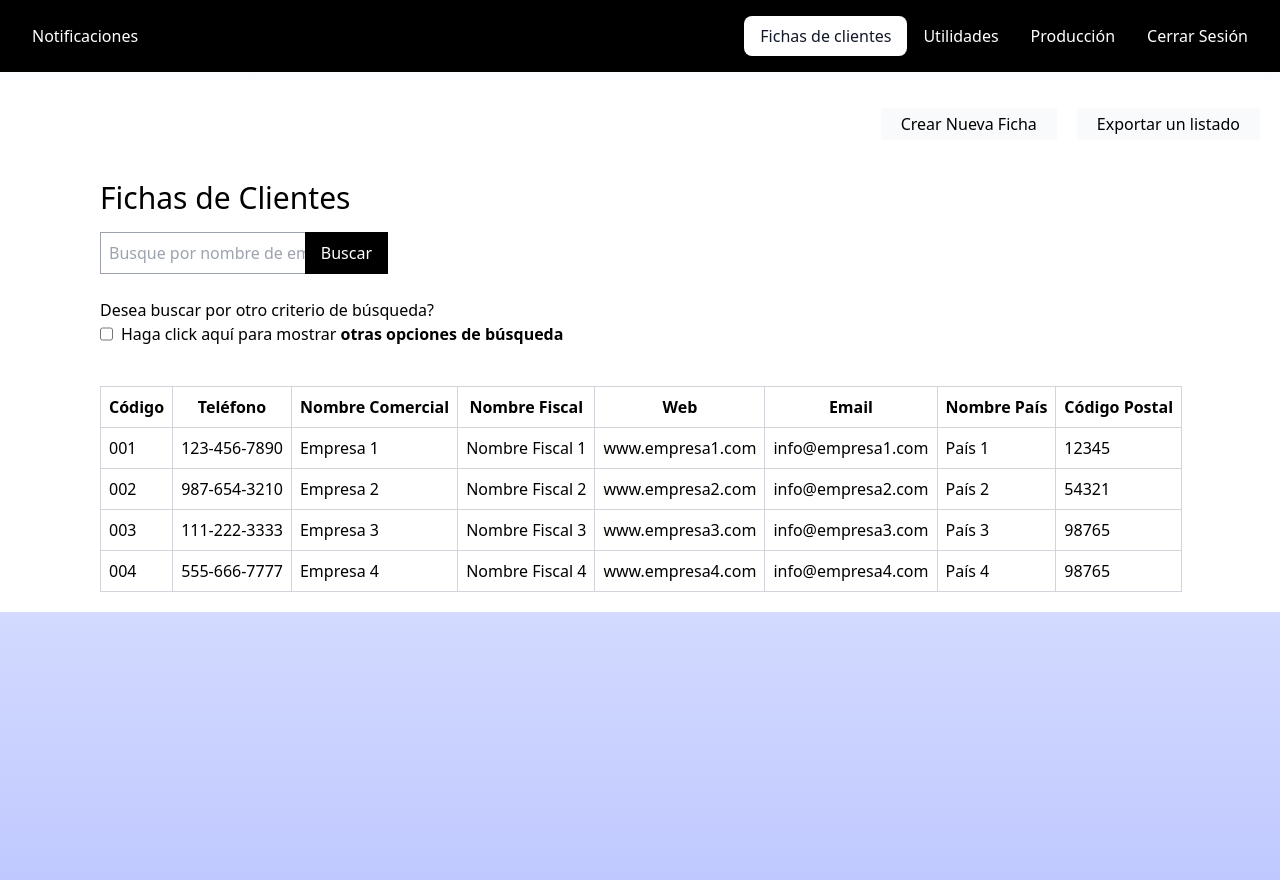
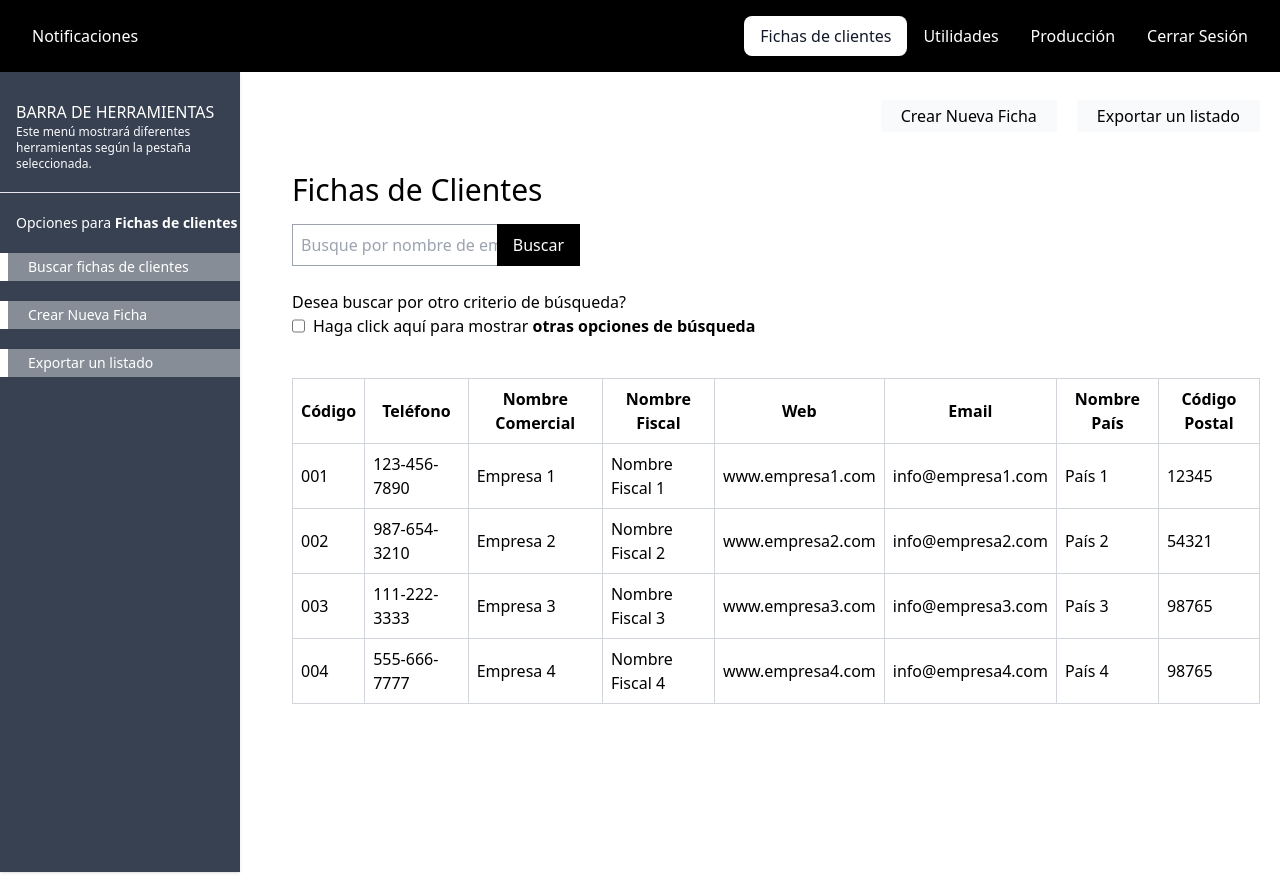
Before and after one commit to frankgimeno3/p3erp, a Next.js app: page /home in a window 1280 px wide. Both pictures are taken after a click on the button "Fichas de clientes". Built offline with nearby package versions, Linux system fonts and the light colour scheme.

Commit message:
navfichas

```diff
--- a/components/Fichas/Fichas.tsx
+++ b/components/Fichas/Fichas.tsx
@@ -1,4 +1,5 @@
 import React, { useState } from "react";
+import Navutilidades from "../navherramientas/navfichas";
 
 export default function Fichas() {
   const [showOptions, setShowOptions] = useState(false);
@@ -8,7 +9,9 @@ export default function Fichas() {
   };
 
   return (
-    <div className="bg-white mt-20">
+    <div className="flex flex-row bg-white mt-10 pt-8">
+      <Navutilidades />
+      <div className="ml-24 pl-24 h-screen">
         <div className="flex p-5 flex-row justify-end">
           <button className="py-1 px-5 mt-2 ml-5 bg-gray-50 text-black">
             Crear Nueva Ficha
@@ -45,7 +48,8 @@ export default function Fichas() {
                 onChange={handleCheckboxChange}
               />
               <label htmlFor="searchOption" className="ml-2 mr-4">
-              Haga click aquí para mostrar <span className="font-bold">otras opciones de búsqueda </span>
+                Haga click aquí para mostrar{" "}
+                <span className="font-bold">otras opciones de búsqueda </span>
               </label>
             </div>
             {showOptions && (
@@ -86,55 +90,119 @@ export default function Fichas() {
             <table>
               <thead>
                 <tr>
-                <th className="border border-gray-300 bg-white p-2 w-5cw">Código</th>
-                <th className="border border-gray-300 bg-white p-2 w-5cw">Teléfono</th>
-                <th className="border border-gray-300 bg-white p-2 w-5cw">Nombre Comercial</th>
-                <th className="border border-gray-300 bg-white p-2 w-5cw">Nombre Fiscal</th>
-                <th className="border border-gray-300 bg-white p-2 w-5cw">Web</th>
-                <th className="border border-gray-300 bg-white p-2 w-5cw">Email</th>
-                <th className="border border-gray-300 bg-white p-2 w-5cw">Nombre País</th>
-                <th className="border border-gray-300 bg-white p-2 w-5cw">Código Postal</th>
+                  <th className="border border-gray-300 bg-white p-2 w-5cw">
+                    Código
+                  </th>
+                  <th className="border border-gray-300 bg-white p-2 w-5cw">
+                    Teléfono
+                  </th>
+                  <th className="border border-gray-300 bg-white p-2 w-5cw">
+                    Nombre Comercial
+                  </th>
+                  <th className="border border-gray-300 bg-white p-2 w-5cw">
+                    Nombre Fiscal
+                  </th>
+                  <th className="border border-gray-300 bg-white p-2 w-5cw">
+                    Web
+                  </th>
+                  <th className="border border-gray-300 bg-white p-2 w-5cw">
+                    Email
+                  </th>
+                  <th className="border border-gray-300 bg-white p-2 w-5cw">
+                    Nombre País
+                  </th>
+                  <th className="border border-gray-300 bg-white p-2 w-5cw">
+                    Código Postal
+                  </th>
                 </tr>
               </thead>
               <tbody>
                 <tr>
                   <td className="border border-gray-300 bg-white p-2">001</td>
-                <td className="border border-gray-300 bg-white p-2">123-456-7890</td>
-                <td className="border border-gray-300 bg-white p-2">Empresa 1</td>
-                <td className="border border-gray-300 bg-white p-2">Nombre Fiscal 1</td>
-                <td className="border border-gray-300 bg-white p-2">www.empresa1.com</td>
-                <td className="border border-gray-300 bg-white p-2">info@empresa1.com</td>
-                <td className="border border-gray-300 bg-white p-2">País 1</td>
+                  <td className="border border-gray-300 bg-white p-2">
+                    123-456-7890
+                  </td>
+                  <td className="border border-gray-300 bg-white p-2">
+                    Empresa 1
+                  </td>
+                  <td className="border border-gray-300 bg-white p-2">
+                    Nombre Fiscal 1
+                  </td>
+                  <td className="border border-gray-300 bg-white p-2">
+                    www.empresa1.com
+                  </td>
+                  <td className="border border-gray-300 bg-white p-2">
+                    info@empresa1.com
+                  </td>
+                  <td className="border border-gray-300 bg-white p-2">
+                    País 1
+                  </td>
                   <td className="border border-gray-300 bg-white p-2">12345</td>
                 </tr>
                 <tr>
                   <td className="border border-gray-300 bg-white p-2">002</td>
-                <td className="border border-gray-300 bg-white p-2">987-654-3210</td>
-                <td className="border border-gray-300 bg-white p-2">Empresa 2</td>
-                <td className="border border-gray-300 bg-white p-2">Nombre Fiscal 2</td>
-                <td className="border border-gray-300 bg-white p-2">www.empresa2.com</td>
-                <td className="border border-gray-300 bg-white p-2">info@empresa2.com</td>
-                <td className="border border-gray-300 bg-white p-2">País 2</td>
+                  <td className="border border-gray-300 bg-white p-2">
+                    987-654-3210
+                  </td>
+                  <td className="border border-gray-300 bg-white p-2">
+                    Empresa 2
+                  </td>
+                  <td className="border border-gray-300 bg-white p-2">
+                    Nombre Fiscal 2
+                  </td>
+                  <td className="border border-gray-300 bg-white p-2">
+                    www.empresa2.com
+                  </td>
+                  <td className="border border-gray-300 bg-white p-2">
+                    info@empresa2.com
+                  </td>
+                  <td className="border border-gray-300 bg-white p-2">
+                    País 2
+                  </td>
                   <td className="border border-gray-300 bg-white p-2">54321</td>
                 </tr>
                 <tr>
                   <td className="border border-gray-300 bg-white p-2">003</td>
-                <td className="border border-gray-300 bg-white p-2">111-222-3333</td>
-                <td className="border border-gray-300 bg-white p-2">Empresa 3</td>
-                <td className="border border-gray-300 bg-white p-2">Nombre Fiscal 3</td>
-                <td className="border border-gray-300 bg-white p-2">www.empresa3.com</td>
-                <td className="border border-gray-300 bg-white p-2">info@empresa3.com</td>
-                <td className="border border-gray-300 bg-white p-2">País 3</td>
+                  <td className="border border-gray-300 bg-white p-2">
+                    111-222-3333
+                  </td>
+                  <td className="border border-gray-300 bg-white p-2">
+                    Empresa 3
+                  </td>
+                  <td className="border border-gray-300 bg-white p-2">
+                    Nombre Fiscal 3
+                  </td>
+                  <td className="border border-gray-300 bg-white p-2">
+                    www.empresa3.com
+                  </td>
+                  <td className="border border-gray-300 bg-white p-2">
+                    info@empresa3.com
+                  </td>
+                  <td className="border border-gray-300 bg-white p-2">
+                    País 3
+                  </td>
                   <td className="border border-gray-300 bg-white p-2">98765</td>
                 </tr>
                 <tr>
                   <td className="border border-gray-300 bg-white p-2">004</td>
-                <td className="border border-gray-300 bg-white p-2">555-666-7777</td>
-                <td className="border border-gray-300 bg-white p-2">Empresa 4</td>
-                <td className="border border-gray-300 bg-white p-2">Nombre Fiscal 4</td>
-                <td className="border border-gray-300 bg-white p-2">www.empresa4.com</td>
-                <td className="border border-gray-300 bg-white p-2">info@empresa4.com</td>
-                <td className="border border-gray-300 bg-white p-2">País 4</td>
+                  <td className="border border-gray-300 bg-white p-2">
+                    555-666-7777
+                  </td>
+                  <td className="border border-gray-300 bg-white p-2">
+                    Empresa 4
+                  </td>
+                  <td className="border border-gray-300 bg-white p-2">
+                    Nombre Fiscal 4
+                  </td>
+                  <td className="border border-gray-300 bg-white p-2">
+                    www.empresa4.com
+                  </td>
+                  <td className="border border-gray-300 bg-white p-2">
+                    info@empresa4.com
+                  </td>
+                  <td className="border border-gray-300 bg-white p-2">
+                    País 4
+                  </td>
                   <td className="border border-gray-300 bg-white p-2">98765</td>
                 </tr>
               </tbody>
@@ -142,5 +210,6 @@ export default function Fichas() {
           </div>
         </div>
       </div>
+    </div>
   );
 }
--- /dev/null
+++ b/components/navherramientas/navfichas.tsx
@@ -0,0 +1,39 @@
+import React from "react";
+
+export default function Navfichas() {
+  return (
+    <div className="w-60 h-screen m-0 p-0 bg-gray-700 shadow fixed ">
+      <div className="flex flex-col pt-2 pl-2    text-white ">
+        <h1 className="text-1xl pt-5 pl-2">BARRA DE HERRAMIENTAS</h1>
+        <p className="text-xs  pl-2 text-gray-50">
+          Este menú mostrará diferentes herramientas según la pestaña
+          seleccionada.
+        </p>
+
+      </div>
+      <hr className="mt-5"/>
+      <div className=" flex flex-col">
+        <h2 className="text-white pl-4 mt-5 text-sm">Opciones para <span className="font-bold">Fichas de clientes</span></h2>
+        <div className="flex flex-row bg-white bg-opacity-20 my-5">
+          <div className="bg-white px-1 "></div>
+          <button className="bg-white bg-opacity-25 text-sm w-full py-1 text-white text-left pl-5">
+            Buscar fichas de clientes
+          </button>
+        </div>
+        <div className="flex flex-row bg-white bg-opacity-20">
+          <div className="bg-white px-1 "></div>
+          <button className="bg-white bg-opacity-25 text-sm w-full py-1 text-white text-left pl-5">
+          Crear Nueva Ficha
+          </button>
+          </div>
+
+          <div className="flex flex-row bg-white bg-opacity-20 my-5">
+          <div className="bg-white px-1 "></div>
+          <button className="bg-white bg-opacity-25 text-sm w-full py-1 text-white text-left pl-5">
+          Exportar un listado
+          </button>
+        </div>
+      </div>
+    </div>
+  );
+}
```
Also changed, not shown: components/navutilidades/navutilidades.tsx (deleted, +0 -63 lines). Lines whose indentation alone changed are shown as unchanged.
